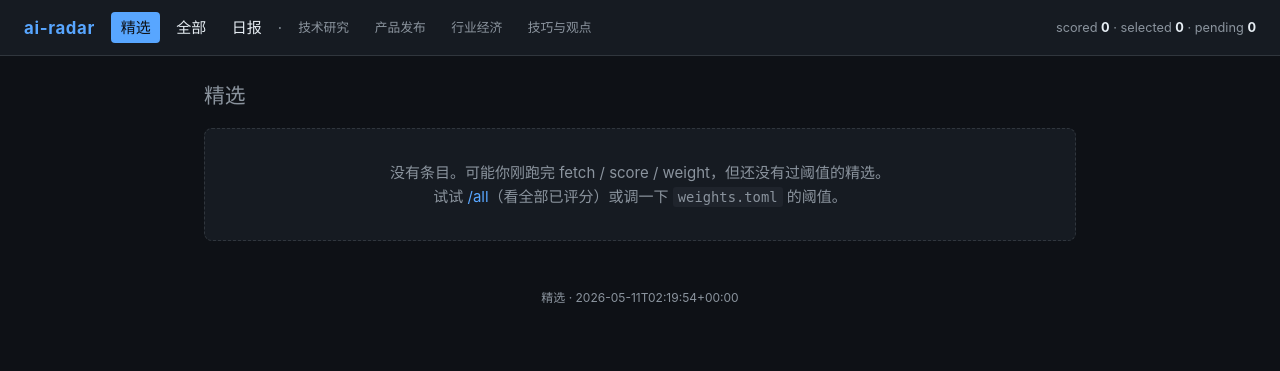
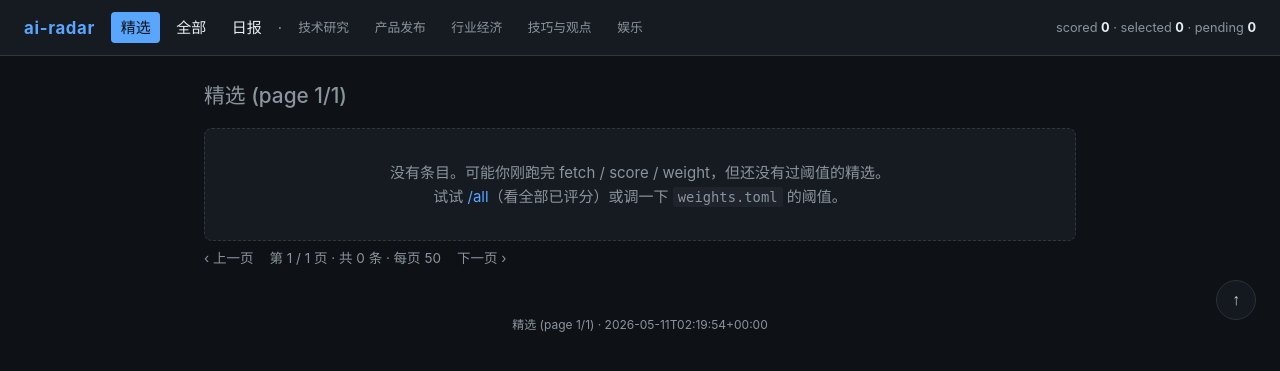
Before and after one commit to Riyasushin/hot-push-by-ai, a FastAPI app: page / in a window 1280 px wide. Shown: the top 371 px of the page. Run offline with FastAPI, Linux system fonts and the light colour scheme; data that the repository does not hold is empty.

Commit message:
feat: /entertainment 页 + 全站统一分页 (固定 PAGE_SIZE=50) + 回到顶部 + 静态资源 cache-bust
为 B 站 / 观止每日一文 这类 entertainment 类别的源新开一个 /entertainment
视图. 这类源不该进精选 timeline, 也不该走 LLM 评分链, 所以:
- prefilter 和 _PREFILTER_CLAIM_SQL 都加 s.category != 'entertainment' 短路,
  fetch 进 DB 后就再也不被两个 LLM 步骤 claim.
- db.entertainment_items / entertainment_count 直接按时间排, 不 JOIN scores.
- web/app.py 加 /entertainment 路由, base.html 加导航 tab.

顺带几件相关的事:
- 把 / /all /category/* 的分页统一: 拆出 _paginate helper, 固定 PAGE_SIZE=50
  (之前 /all 自由调 size 容易把 RAM 拉满, timeline 模板的 size 切换条也删了).
  selected_items / selected_count 加 offset 支持.
- base.html 加 ?v={mtime} 给 style.css 做 cache-bust, 不然改样式得手刷.
- base.html 右下角加"回到顶部"按钮 (entertainment 页很长, 滚到底没法回去).
- base.html 顺手把 banner 里指向不存在脚本的 cookie 重抓提示改成实际可行的
  F12 流程 (与 weread-keepalive.sh 那次清理同源).
- style.css 加 entertainment 卡片样式 + to-top 按钮 + iOS 横屏字号修正.

Co-Authored-By: Claude Opus 4.7 (1M context) <noreply@anthropic.com>

```diff
--- a/ai_radar/pipeline/prefilter.py
+++ b/ai_radar/pipeline/prefilter.py
@@ -136,6 +136,7 @@ class Prefilter(BatchedLLMStep):
             "       s.name AS source "
             "FROM items i JOIN sources s ON s.id = i.source_id "
             "WHERE i.is_ai_related IS NULL "
+            "  AND s.category != 'entertainment' "
             "ORDER BY i.fetched_at DESC"
         )
         params: list = []
--- a/ai_radar/web/app.py
+++ b/ai_radar/web/app.py
@@ -29,6 +29,17 @@ from ai_radar import db
 from ai_radar.fetch import DB_FILE_REL
 
 ALLOWED_FEEDBACK_SIGNALS = {"thumbs_up", "thumbs_down", "hidden", "saved"}
+PAGE_SIZE = 50  # 固定分页大小（除日报外的所有列表视图）
+
+
+def _paginate(*, page: int, total: int, size: int = PAGE_SIZE) -> dict:
+    pages = max(1, (total + size - 1) // size)
+    page = max(1, min(page, pages))
+    return {
+        "page": page, "size": size, "total": total, "pages": pages,
+        "has_prev": page > 1, "has_next": page < pages,
+        "prev": page - 1, "next": page + 1,
+    }
 
 _BASE_DIR = Path(__file__).resolve().parent
 _TEMPLATES_DIR = _BASE_DIR / "templates"
@@ -42,6 +53,13 @@ def create_app() -> FastAPI:
     templates.env.filters["fmt_date"] = _fmt_date
     templates.env.filters["fmt_datetime"] = _fmt_datetime
     templates.env.filters["round1"] = lambda v: f"{float(v):.1f}" if v is not None else "—"
+
+    def _static_version() -> str:
+        try:
+            return str(int((_STATIC_DIR / "style.css").stat().st_mtime))
+        except OSError:
+            return "0"
+    templates.env.globals["static_version"] = _static_version
 
     config = cfg.load_config()
     db_path = config.project_root / DB_FILE_REL
@@ -87,48 +105,68 @@ def create_app() -> FastAPI:
         return {i: sorted(s) for i, s in fb.items()}
 
     @app.get("/", response_class=HTMLResponse)
-    def home(request: Request):
+    def home(request: Request, page: int = 1):
+        page = max(1, page)
+        offset = (page - 1) * PAGE_SIZE
         with closing(_conn()) as c:
-            items = db.selected_items(c, limit=100)
+            items = db.selected_items(c, limit=PAGE_SIZE, offset=offset)
+            total = db.selected_count(c)
             stats = db.score_stats(c)
             feedback = _with_feedback(c, items)
+        pagination = _paginate(page=page, total=total)
         return _render(request, "timeline.html",
                        items=items, stats=stats, feedback=feedback,
-                       view="精选", view_key="home")
+                       pagination=pagination,
+                       view=f"精选 (page {pagination['page']}/{pagination['pages']})",
+                       view_key="home")
 
     @app.get("/all", response_class=HTMLResponse)
-    def all_view(request: Request, page: int = 1, size: int = 50):
+    def all_view(request: Request, page: int = 1):
         page = max(1, page)
-        size = max(10, min(200, size))   # bounds: don't let page=1&size=99999 nuke RAM
-        offset = (page - 1) * size
+        offset = (page - 1) * PAGE_SIZE
         with closing(_conn()) as c:
-            items = db.all_scored_items(c, limit=size, offset=offset)
+            items = db.all_scored_items(c, limit=PAGE_SIZE, offset=offset)
             total = db.all_scored_count(c)
             stats = db.score_stats(c)
             feedback = _with_feedback(c, items)
-        pages = max(1, (total + size - 1) // size)
-        pagination = {
-            "page": page, "size": size, "total": total, "pages": pages,
-            "has_prev": page > 1, "has_next": page < pages,
-            "prev": page - 1, "next": page + 1,
-        }
+        pagination = _paginate(page=page, total=total)
         return _render(request, "timeline.html",
                        items=items, stats=stats, feedback=feedback,
                        pagination=pagination,
-                       view=f"全部 AI 已评分 (page {page}/{pages})", view_key="all",
+                       view=f"全部 AI 已评分 (page {pagination['page']}/{pagination['pages']})",
+                       view_key="all",
                        show_unselected=True)
 
     @app.get("/category/{cat}", response_class=HTMLResponse)
-    def category_view(request: Request, cat: str = PathParam(...)):
+    def category_view(request: Request, cat: str = PathParam(...), page: int = 1):
         if cat not in categories:
             raise HTTPException(status_code=404, detail=f"unknown category {cat!r}")
+        page = max(1, page)
+        offset = (page - 1) * PAGE_SIZE
         with closing(_conn()) as c:
-            items = db.selected_items(c, category=cat, limit=200)
+            items = db.selected_items(c, category=cat, limit=PAGE_SIZE, offset=offset)
+            total = db.selected_count(c, category=cat)
             stats = db.score_stats(c)
             feedback = _with_feedback(c, items)
+        pagination = _paginate(page=page, total=total)
         return _render(request, "timeline.html",
                        items=items, stats=stats, feedback=feedback,
-                       view=f"类别: {cat}", view_key=f"cat:{cat}")
+                       pagination=pagination,
+                       view=f"类别: {cat} (page {pagination['page']}/{pagination['pages']})",
+                       view_key=f"cat:{cat}")
+
+    @app.get("/entertainment", response_class=HTMLResponse)
+    def entertainment_view(request: Request, page: int = 1):
+        page = max(1, page)
+        offset = (page - 1) * PAGE_SIZE
+        with closing(_conn()) as c:
+            items = db.entertainment_items(c, limit=PAGE_SIZE, offset=offset)
+            total = db.entertainment_count(c)
+        pagination = _paginate(page=page, total=total)
+        return _render(request, "entertainment.html",
+                       items=items, pagination=pagination,
+                       view=f"娱乐 (page {pagination['page']}/{pagination['pages']})",
+                       view_key="entertainment")
 
     @app.get("/daily", response_class=HTMLResponse)
     def daily_today(request: Request):
--- a/ai_radar/web/static/style.css
+++ b/ai_radar/web/static/style.css
@@ -14,6 +14,10 @@
 
 * { box-sizing: border-box; }
 html, body { margin: 0; padding: 0; }
+html {
+  -webkit-text-size-adjust: 100%;     /* iOS landscape: don't auto-inflate text */
+  text-size-adjust: 100%;
+}
 body {
   font-family: -apple-system, BlinkMacSystemFont, "Segoe UI", "PingFang SC", "Microsoft YaHei", sans-serif;
   background: var(--bg);
@@ -21,6 +25,7 @@ body {
   font-size: 15px;
   line-height: 1.55;
 }
+a, button { -webkit-tap-highlight-color: rgba(88, 166, 255, 0.18); }
 a { color: var(--accent); text-decoration: none; }
 a:hover { text-decoration: underline; }
 code { background: var(--bg3); padding: 2px 5px; border-radius: 3px; font-size: 0.92em; }
@@ -166,6 +185,36 @@ main { max-width: 920px; margin: 1.5rem auto; padding: 0 1.5rem; }
 .pagination .pg-info { padding: 0 0.5rem; }
 .pagination .pg-sep { color: var(--border); }
 
+/* ---- back-to-top floating button ---- */
+.to-top {
+  position: fixed;
+  right: 1.5rem;
+  top: 35%;
+  width: 40px; height: 40px;
+  border-radius: 50%;
+  border: 1px solid var(--border);
+  background: var(--bg2);
+  color: var(--fg);
+  font-size: 1rem;
+  line-height: 1;
+  cursor: pointer;
+  opacity: 0.85;
+  transition: opacity 0.2s, border-color 0.2s, color 0.2s;
+  z-index: 50;
+}
+.to-top:hover { border-color: var(--accent); color: var(--accent); opacity: 1; }
+@media (max-width: 600px) {
+  /* phone: thumb-reach, bottom-right; clear iOS Safari bottom toolbar + home indicator */
+  .to-top {
+    top: auto;
+    bottom: max(1rem, env(safe-area-inset-bottom));
+    right: max(0.8rem, env(safe-area-inset-right));
+    width: 44px; height: 44px;        /* Apple HIG 44pt tap target */
+    font-size: 1.1rem;
+    opacity: 0.92;
+  }
+}
+
 .banner {
   padding: 0.7rem 1rem;
   margin: 0.6rem auto 0;
--- a/ai_radar/web/templates/base.html
+++ b/ai_radar/web/templates/base.html
@@ -9,7 +9,7 @@
   <meta name="apple-mobile-web-app-title" content="ai-radar">
   <title>ai-radar · {{ view }}</title>
   {%- set rp = request.scope.root_path -%}
-  <link rel="stylesheet" href="{{ rp }}/static/style.css">
+  <link rel="stylesheet" href="{{ rp }}/static/style.css?v={{ static_version() }}">
 </head>
 <body>
   <header class="topbar">
@@ -23,6 +23,8 @@
         <a href="{{ rp }}/category/{{ c }}"
            class="cat {{ 'active' if view_key == 'cat:' + c else '' }}">{{ c }}</a>
       {% endfor %}
+      <a href="{{ rp }}/entertainment"
+         class="cat {{ 'active' if view_key == 'entertainment' else '' }}">娱乐</a>
     </nav>
     <div class="meta">
       {% if stats %}
@@ -36,8 +38,7 @@
       <div class="banner banner-error">
         <strong>WeRead cookie 过期</strong>:
         最近一次 fetch 抓取微信读书源时返回 <code>errcode -2012</code>。
-        重抓 cookie：
-        <code>bash scripts/weread-cookie-grab.sh --write</code>
+        重抓 cookie：浏览器登录 <code>weread.qq.com</code> → F12 复制 Cookie → 写入 <code>.env</code> 的 <code>weread_cookie</code>
         （日志: <code>data/weread.log</code>）。
       </div>
     {% elif health.rsshub_blocked %}
@@ -64,6 +65,9 @@
   <footer>
     <span class="dim">{{ view }} · {{ now_utc }}</span>
   </footer>
+
+  <button id="to-top" class="to-top" type="button" aria-label="回到顶部" title="回到顶部"
+          onclick="window.scrollTo({ top: 0, behavior: 'smooth' });">↑</button>
 
   <script>
     // POST /feedback/<id> — toggles a (item_id, signal) row server-side.
--- a/ai_radar/web/templates/timeline.html
+++ b/ai_radar/web/templates/timeline.html
@@ -70,7 +70,7 @@
 {% if pagination %}
   <nav class="pagination">
     {% if pagination.has_prev %}
-      <a href="?page={{ pagination.prev }}&size={{ pagination.size }}">‹ 上一页</a>
+      <a href="?page={{ pagination.prev }}">‹ 上一页</a>
     {% else %}
       <span class="dim">‹ 上一页</span>
     {% endif %}
@@ -80,16 +80,10 @@
       · 每页 {{ pagination.size }}
     </span>
     {% if pagination.has_next %}
-      <a href="?page={{ pagination.next }}&size={{ pagination.size }}">下一页 ›</a>
+      <a href="?page={{ pagination.next }}">下一页 ›</a>
     {% else %}
       <span class="dim">下一页 ›</span>
     {% endif %}
-    <span class="pg-sep">·</span>
-    <span class="pg-info dim">每页:</span>
-    <a href="?page=1&size=20">20</a>
-    <a href="?page=1&size=50">50</a>
-    <a href="?page=1&size=100">100</a>
-    <a href="?page=1&size=200">200</a>
   </nav>
 {% endif %}
 
```
Also changed, not shown: other parts of ai_radar/web/static/style.css (+50 -21 lines), ai_radar/db.py (+55 -6 lines), ai_radar/web/templates/entertainment.html (added, +51 -0 lines).
